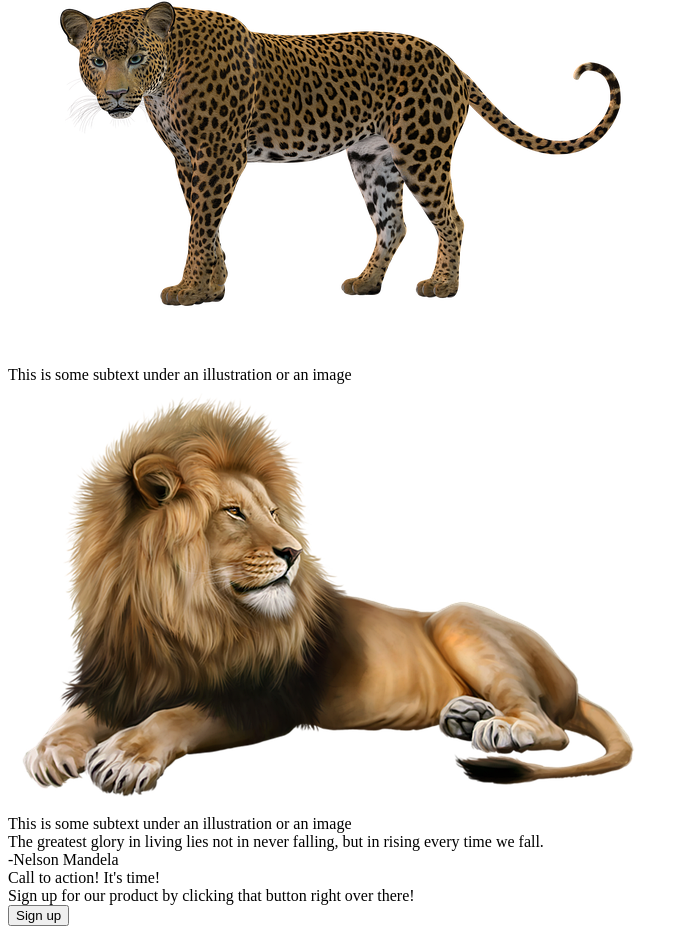
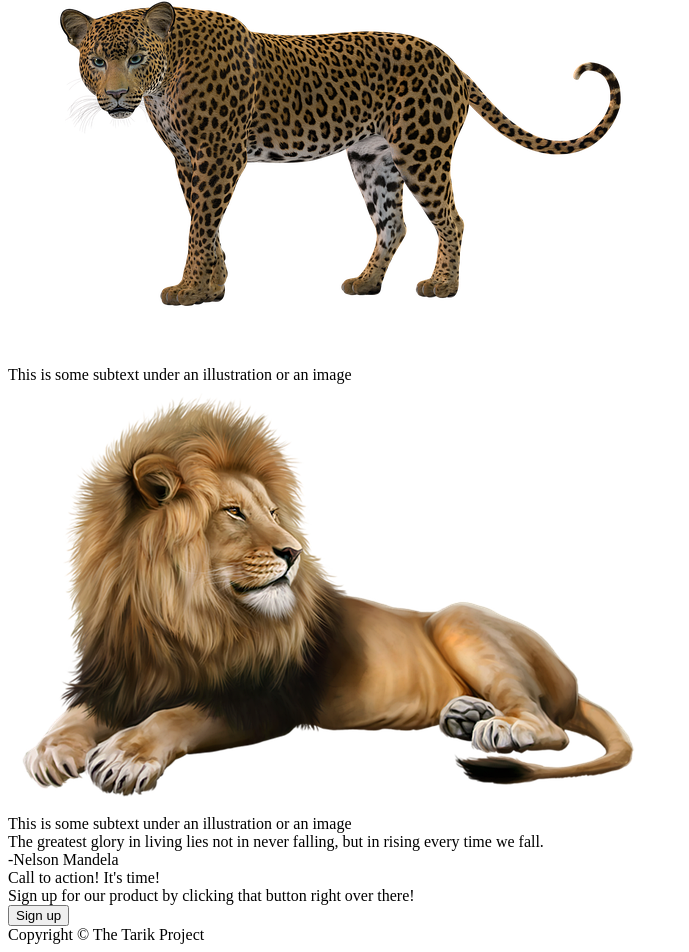
Before and after one commit to Rikta9999/odin-css-project, a plain HTML site: page index.html in a window 1280 px wide. Shown: the part 1097-2049 px from the top of the page, without its empty margins (0-689 px from the left). Drawn offline with Linux system fonts and the light colour scheme.

Commit message:
Add 'Footer' section in HTML.

```diff
--- a/index.html
+++ b/index.html
@@ -82,6 +82,8 @@
     </div>
 </div>
 
+<div class="footer">Copyright &#169; The Tarik Project</div>
+
 
 
 
```
